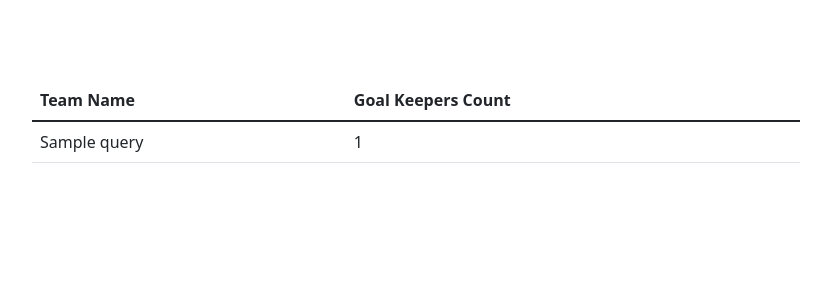
After one commit to Mr-Wang119/BugFree, a Spring app: template soccerGod/src/main/resources/templates/teamgk.html in a window 1280 px wide. The commit adds this page. Shown: the top 300 px of the page, without its empty margins (224-1055 px from the left). Run offline with Thymeleaf, Linux system fonts and the light colour scheme; the template is opened without the code that fills it: most values are stand-ins (such as "Sample title", 1, 10 or a date in 2020); data that the repository does not hold is empty.

```diff
--- a/soccerGod/src/main/resources/templates/search.html
+++ b/soccerGod/src/main/resources/templates/search.html
@@ -7,6 +7,7 @@
 </head>
 <body>
 <div style="margin: 80px auto; width: 60%;">
+    <a href="/"><button type="submit" class="btn btn-primary">&larr;Back</button></a>
     <table class="table">
         <thead>
         <tr>
@@ -25,6 +26,7 @@
         </tr>
         </tbody>
     </table>
+    <a href="/"><button type="submit" class="btn btn-primary">&larr;Back</button></a>
 </div>
 </body>
 </html>
--- /dev/null
+++ b/soccerGod/src/main/resources/templates/teamgk.html
@@ -0,0 +1,26 @@
+<!DOCTYPE html>
+<html lang="en">
+<head>
+    <meta charset="UTF-8">
+    <title>TeamAndGoalKeepers</title>
+    <link href="https://cdn.jsdelivr.net/npm/bootstrap@5.1.3/dist/css/bootstrap.min.css" rel="stylesheet" integrity="sha384-1BmE4kWBq78iYhFldvKuhfTAU6auU8tT94WrHftjDbrCEXSU1oBoqyl2QvZ6jIW3" crossorigin="anonymous">
+</head>
+<body>
+<div style="margin: 80px auto; width: 60%;">
+    <table class="table">
+        <thead>
+        <tr>
+            <th scope="col">Team Name</th>
+            <th scope="col">Goal Keepers Count</th>
+        </tr>
+        </thead>
+        <tbody>
+        <tr th:each="query: ${queries}">
+            <td th:text="${query.name}"></td>
+            <td th:text="${query.count}"></td>
+        </tr>
+        </tbody>
+    </table>
+</div>
+</body>
+</html>
```
